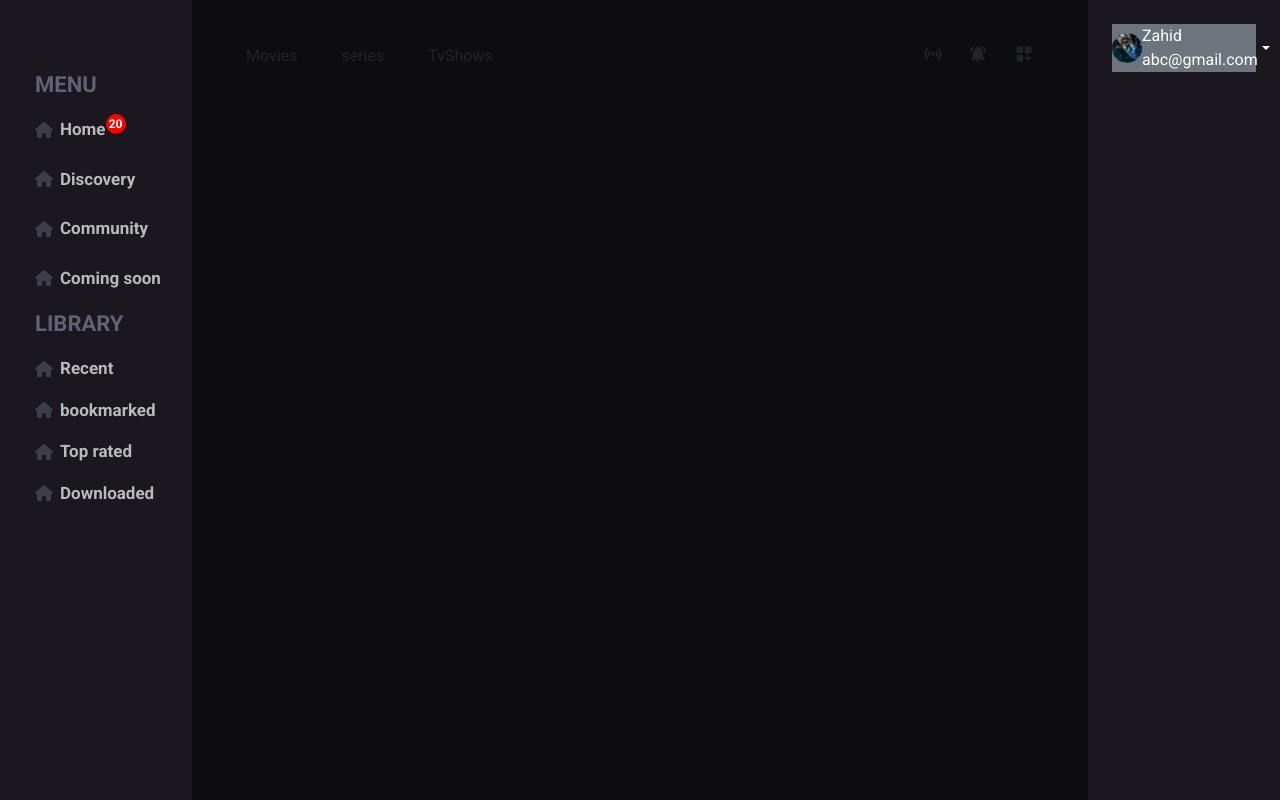
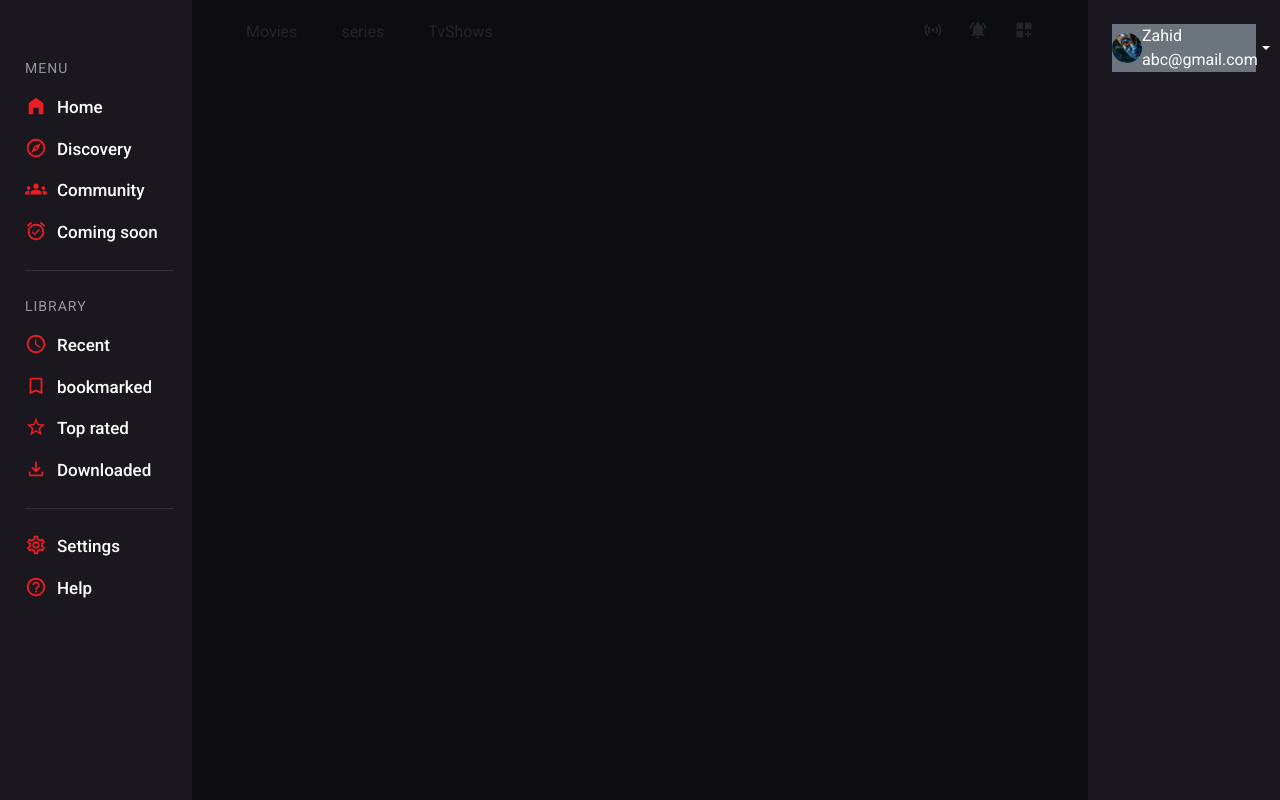
Before and after one commit to zahidhu123/movie-app, a React (Create React App) app: page / in a window 1280 px wide. Built offline with nearby package versions, Linux system fonts and the light colour scheme.

Commit message:
menu-style

```diff
--- a/src/component/sidebar/sidebar.css
+++ b/src/component/sidebar/sidebar.css
@@ -1,5 +1,11 @@
 .sidebar-box {
-    padding: 60px 20px 15px 35px;
+    padding: 50px 18px 15px 25px;
+}
+
+.icon-img {
+    font-size: 22px;
+    color: #eb1c24;
+    margin-right: 10px;
 }
 
 .bolt-img {
@@ -12,14 +18,15 @@
 }
 
 .smartup {
-    font-weight: 600;
-    color: #616178;
-    font-size: 22px;
+    font-weight: 400;
+    color: #94979e;
+    font-size: 14px;
+    letter-spacing: 1px;
 }
 
-.profile {
-    font-weight: 600;
-    color: #b8babd;
+.home-nav-title {
+    font-weight: 500;
+    color: #ffffff;
     font-size: 17px;
 }
 
@@ -56,14 +63,20 @@
     font-size: 12px;
 }
 
+.hr-line {
+    color: #76787d;
+    margin: 25px 0px;
+    height: 2px;
+}
+
 a {
     text-decoration: none;
 }
 
 .home-wrapper {
     display: flex;
-    align-items: center;
     justify-content: space-between;
+    align-items: unset;
 }
 
 .home-img {
--- a/src/component/sidebar/sidebar.js
+++ b/src/component/sidebar/sidebar.js
@@ -1,4 +1,5 @@
 import React from 'react'
+import { MdAccessTime, MdAlarmOn, MdGroups, MdHomeFilled, MdOutlineBookmarkBorder, MdOutlineExplore, MdOutlineFileDownload, MdOutlineHelpOutline, MdOutlineSettings, MdStarOutline } from 'react-icons/md';
 import { NavLink } from 'react-router-dom';
 import './sidebar.css'
 
@@ -14,39 +15,40 @@ export default function Sidebar() {
                             </NavLink>
                         </div>
                     </div>
-                    <div className='d-flex justify-content-between align-items-center mb-4'>
+                    <div className='d-flex justify-content-between align-items-center mb-3'>
                         <div className='d-flex align-items-center'>
                             <NavLink to={'/popular-movies'} className="home-wrapper">
-                                <i className="fa-solid fa-house home-img"></i>
-                                <p className='profile m-0'>Home</p>
-                                <sup className='movie-power'> {'20'} </sup>
+                                <MdHomeFilled className='icon-img' />
+                                <p className='home-nav-title m-0'>Home</p>
+                                {/* <sup className='movie-power'> {'20'} </sup> */}
                             </NavLink>
                         </div>
                     </div>
-                    <div className='d-flex justify-content-between align-items-center mb-4'>
+                    <div className='d-flex justify-content-between align-items-center mb-3'>
                         <div className='d-flex align-items-center'>
                             <NavLink to={'/discovery'} className="home-wrapper">
-                                <i className="fa-solid fa-house home-img"></i>
-                                <p className='profile m-0'>Discovery</p>
+                                <MdOutlineExplore className="icon-img" />
+                                <p className='home-nav-title m-0'>Discovery</p>
                             </NavLink>
                         </div>
                     </div>
-                    <div className='d-flex justify-content-between align-items-center mb-4'>
+                    <div className='d-flex justify-content-between align-items-center mb-3'>
                         <div className='d-flex align-items-center'>
                             <NavLink to={'/latest'} className="home-wrapper">
-                                <i className="fa-solid fa-house home-img"></i>
-                                <p className='profile m-0'>Community</p>
+                                <MdGroups className="icon-img" />
+                                <p className='home-nav-title m-0'>Community</p>
                             </NavLink>
                         </div>
                     </div>
                     <div className='d-flex justify-content-between align-items-center mb-3'>
                         <div className='d-flex align-items-center'>
                             <NavLink to={'/high-rated'} className="home-wrapper">
-                                <i className="fa-solid fa-house home-img"></i>
-                                <p className='profile m-0'>Coming soon</p>
+                                <MdAlarmOn className="icon-img" />
+                                <p className='home-nav-title m-0'>Coming soon</p>
                             </NavLink>
                         </div>
                     </div>
+                    <hr className='hr-line' />
                     <div className='d-flex justify-content-between align-items-center mt-2 mb-3'>
                         <div className='d-flex align-items-center'>
                             <NavLink>
@@ -57,32 +59,49 @@ export default function Sidebar() {
                     <div className='d-flex justify-content-between align-items-center mb-3'>
                         <div className='d-flex align-items-center'>
                             <NavLink to={'/high-rated'} className="home-wrapper">
-                                <i className="fa-solid fa-house home-img"></i>
-                                <p className='profile m-0'>Recent</p>
+                                <MdAccessTime className='icon-img' />
+                                <p className='home-nav-title m-0'>Recent</p>
                             </NavLink>
                         </div>
                     </div>
                     <div className='d-flex justify-content-between align-items-center mb-3'>
                         <div className='d-flex align-items-center'>
                             <NavLink to={'/high-rated'} className="home-wrapper">
-                                <i className="fa-solid fa-house home-img"></i>
-                                <p className='profile m-0'>bookmarked</p>
+                                <MdOutlineBookmarkBorder className='icon-img' />
+                                <p className='home-nav-title m-0'>bookmarked</p>
                             </NavLink>
                         </div>
                     </div>
                     <div className='d-flex justify-content-between align-items-center mb-3'>
                         <div className='d-flex align-items-center'>
                             <NavLink to={'/high-rated'} className="home-wrapper">
-                                <i className="fa-solid fa-house home-img"></i>
-                                <p className='profile m-0'>Top rated</p>
+                                <MdStarOutline className="icon-img" />
+                                <p className='home-nav-title m-0'>Top rated</p>
                             </NavLink>
                         </div>
                     </div>
                     <div className='d-flex justify-content-between align-items-center mb-3'>
                         <div className='d-flex align-items-center'>
                             <NavLink to={'/high-rated'} className="home-wrapper">
-                                <i className="fa-solid fa-house home-img"></i>
-                                <p className='profile m-0'>Downloaded</p>
+                                <MdOutlineFileDownload className="icon-img" />
+                                <p className='home-nav-title m-0'>Downloaded</p>
+                            </NavLink>
+                        </div>
+                    </div>
+                    <hr className='hr-line' />
+                    <div className='d-flex justify-content-between align-items-center mb-3'>
+                        <div className='d-flex align-items-center'>
+                            <NavLink to={'/high-rated'} className="home-wrapper">
+                                <MdOutlineSettings className="icon-img" />
+                                <p className='home-nav-title m-0'>Settings</p>
+                            </NavLink>
+                        </div>
+                    </div>
+                    <div className='d-flex justify-content-between align-items-center mb-3'>
+                        <div className='d-flex align-items-center'>
+                            <NavLink to={'/high-rated'} className="home-wrapper">
+                                <MdOutlineHelpOutline className="icon-img" />
+                                <p className='home-nav-title m-0'>Help</p>
                             </NavLink>
                         </div>
                     </div>
--- a/src/pages/home/home.js
+++ b/src/pages/home/home.js
@@ -13,7 +13,7 @@ export default function Home() {
                 <Sidebar />
             </div>
             <div className='main-area-wrapper'>
-                <div className='mt-4'>
+                <div className=''>
                     <Header />
                 </div>
                 <Outlet />
```
